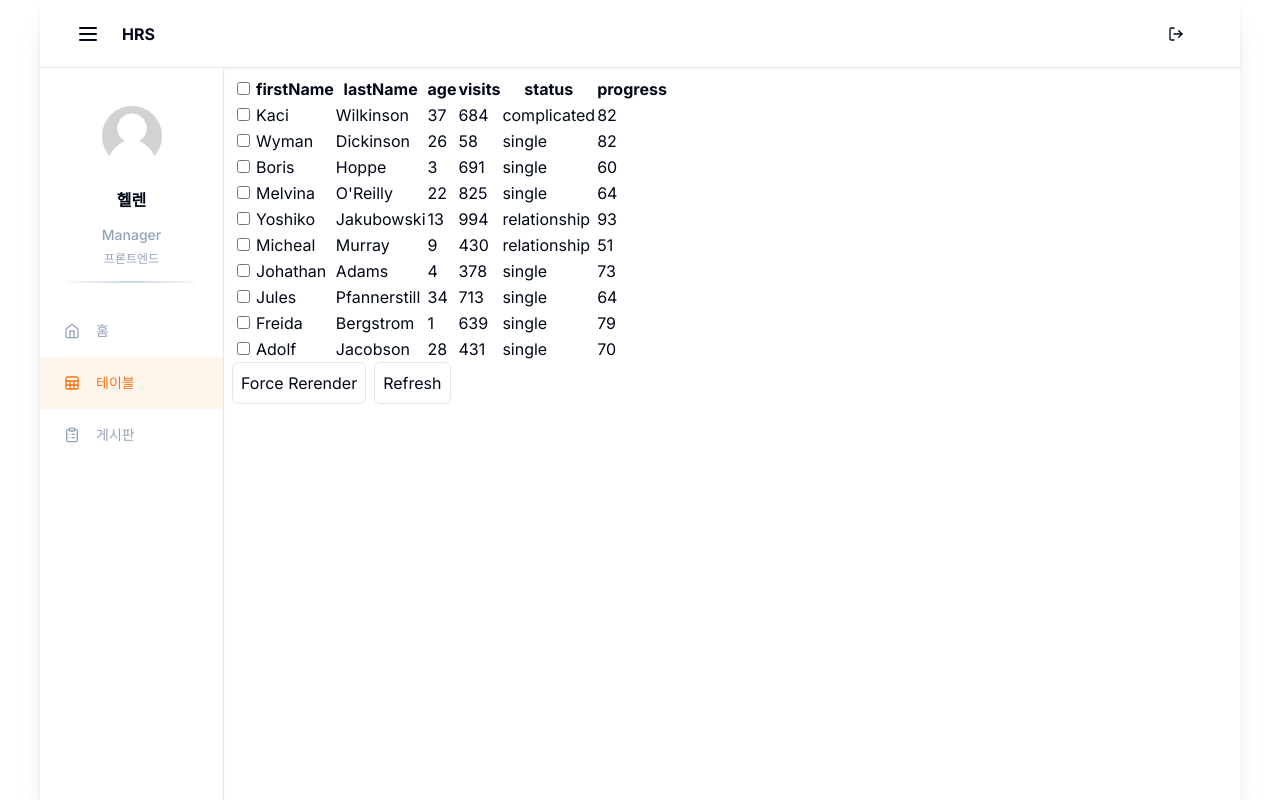
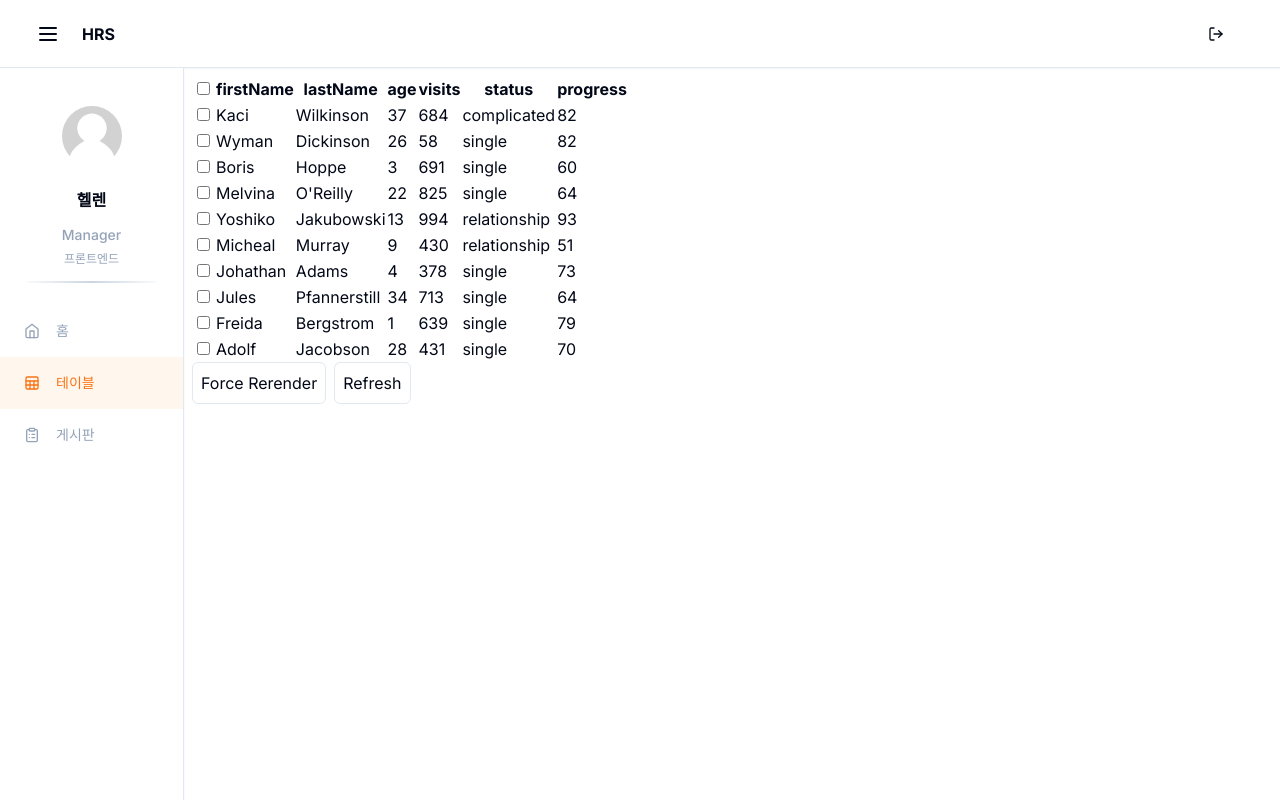
Before and after one commit to iinsu/hrs_sandbox, a Next.js app: page /table/faker in a window 1280 px wide. Built offline with nearby package versions, Linux system fonts and the light colour scheme.

Commit message:
전체 페이지 너비 조정

```diff
--- a/src/components/common/layout/main.tsx
+++ b/src/components/common/layout/main.tsx
@@ -10,8 +10,8 @@ const MainLayout = ({ children }: { children: React.ReactNode }) => {
   const { mobile } = useMenu();
   return (
     <>
-      <div className="h-full w-full md:w-[1200px] md:max-w-[1600px] flex relative shadow-xl">
-        <div className="h-[4.25rem] w-[inherit] fixed inset-y-0 z-50 ">
+      <div className="h-full w-full md:max-w-[1600px] flex relative shadow-xl">
+        <div className="h-[4.25rem] w-full md:max-w-[1600px] fixed inset-y-0 z-50 ">
           <MainHeader />
         </div>
         <div
```
